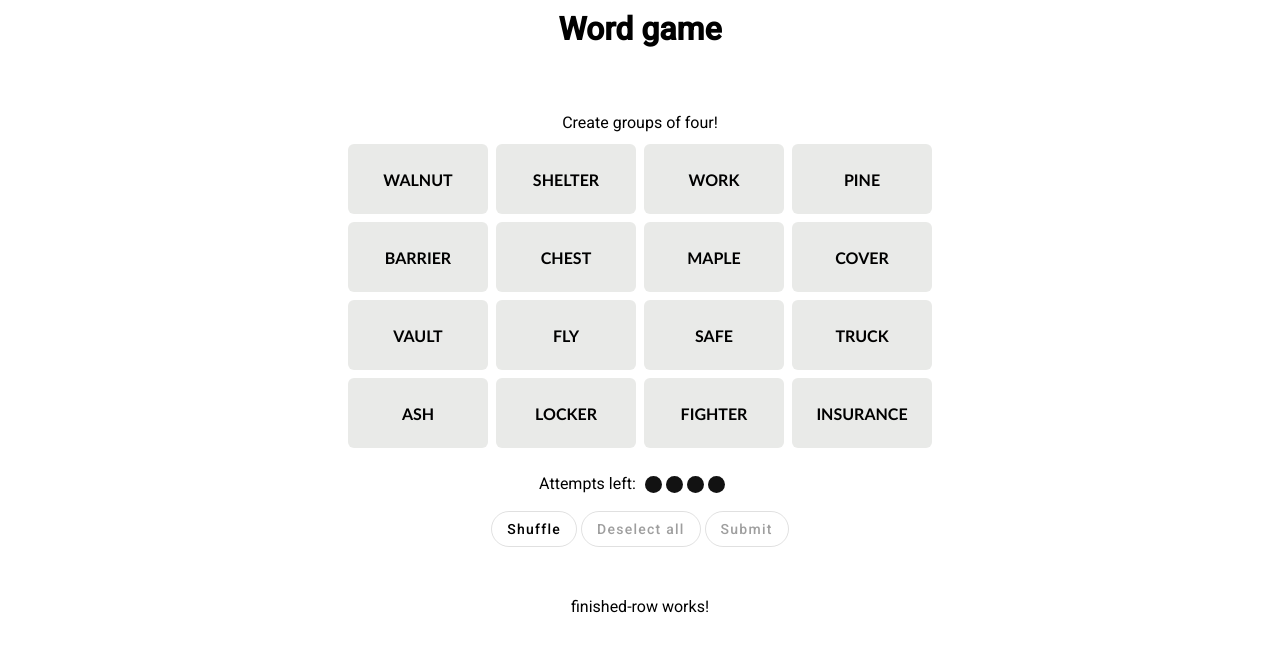
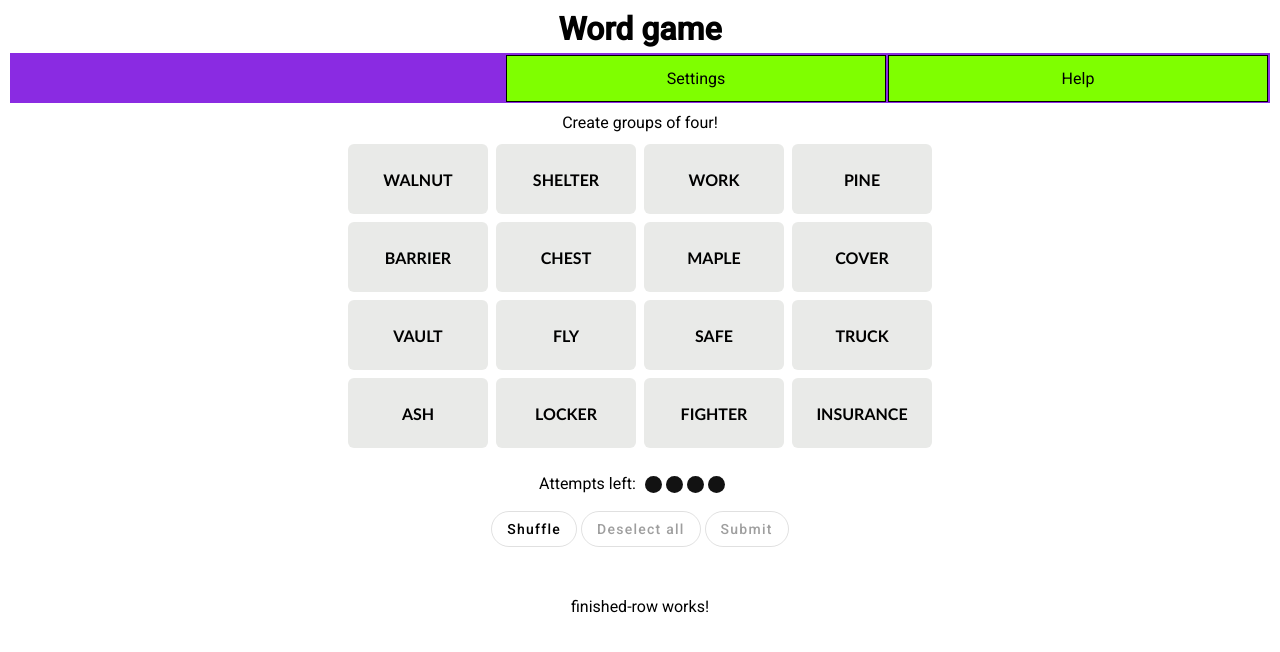
Before and after one commit to emmiberge/word-game-2.0, an Angular app: page / in a window 1280 px wide. Shown: the top 652 px of the page. Built offline with nearby package versions, Linux system fonts and the light colour scheme.

Commit message:
tool bar init

```diff
--- a/src/app/app.component.css
+++ b/src/app/app.component.css
@@ -2,6 +2,8 @@
     display: flex;
     justify-content: center;
     margin: 10px;
+    flex-direction: column;
+    align-items: center;
 }
 
 .inner-container{
--- a/src/app/app.component.html
+++ b/src/app/app.component.html
@@ -1,7 +1,8 @@
 <div class ="container">
+  <h1>Word game</h1>
+  <app-toolbar style="width: 100%;"></app-toolbar>
   <div class="inner-container">
-    <h1>Word game</h1>
-    <app-toolbar></app-toolbar>
+
 
 
 
--- a/src/components/toolbar/toolbar.component.css
+++ b/src/components/toolbar/toolbar.component.css
@@ -1,5 +1,20 @@
 .container{
     background-color: blueviolet;
     height: 50px;
-    width: 100%;
+    display: flex;
+    justify-content: end;
+    align-items: center;
 }
+
+.option{
+    background-color: chartreuse;
+    height: 90%;
+    width: 30%;
+    display: flex;
+    align-items: center;
+    justify-content: center;
+    border-color: black;
+    border-width: 1px;
+    border-style: solid;
+    margin-right: 2px;
+}
--- a/src/components/toolbar/toolbar.component.html
+++ b/src/components/toolbar/toolbar.component.html
@@ -1 +1,4 @@
-<div class="container"></div>
+<div class="container">
+    <div class="option">Settings</div>
+    <div class="option">Help</div>
+</div>
```
